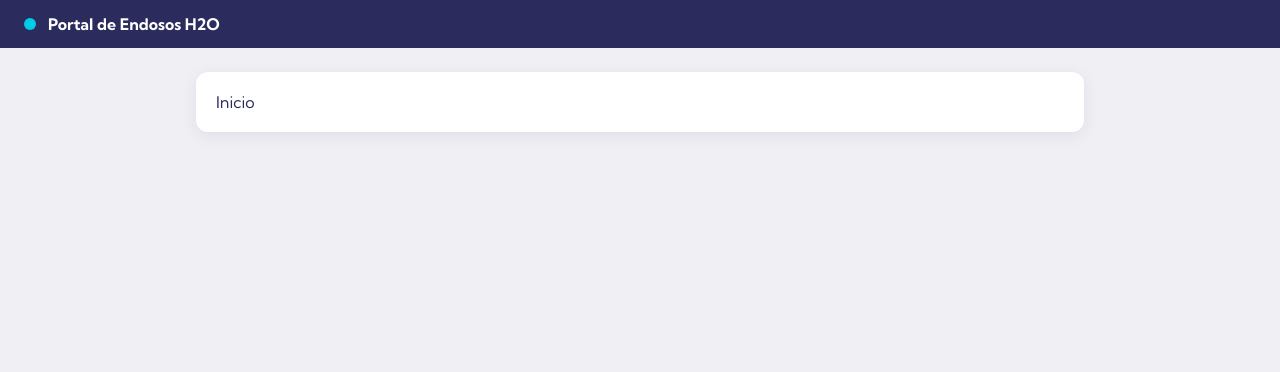
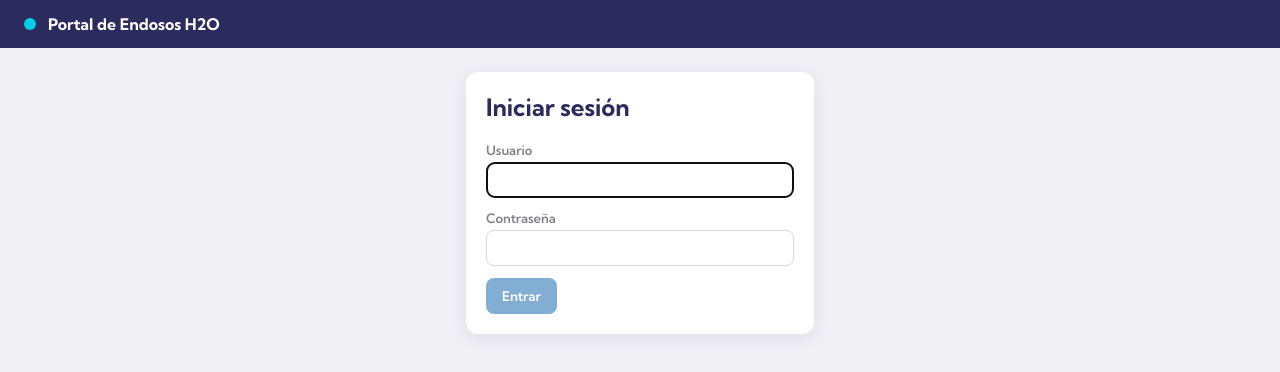
Before and after one commit to programacion-glitch/Bot_Endosos, a React (Vite) app in the folder web/ui/: page /login in a window 1280 px wide. Before the commit this address led to /. Shown: the top 372 px of the page. Built offline with nearby package versions, Linux system fonts and the light colour scheme; no server answers.

Commit message:
feat(ui): login, contexto de sesión y rutas protegidas

```diff
--- a/web/ui/src/App.tsx
+++ b/web/ui/src/App.tsx
@@ -1,21 +1,41 @@
-import { Routes, Route, Navigate } from 'react-router-dom';
+import { Routes, Route, Navigate, Link, useNavigate } from 'react-router-dom';
+import { AuthProvider, RequireAuth, useAuth } from './auth';
+import { api } from './api';
+import Login from './pages/Login';
+
+function Header() {
+  const { user, setUser } = useAuth();
+  const nav = useNavigate();
+  async function logout() { await api.logout().catch(() => {}); setUser(null); nav('/login'); }
+  return (
+    <header className="app-header">
+      <span className="dot" /> Portal de Endosos H2O
+      {user && (
+        <nav style={{ marginLeft: 'auto', display: 'flex', gap: 16, alignItems: 'center' }}>
+          <Link to="/" style={{ color: '#fff' }}>Nuevo endoso</Link>
+          <Link to="/jobs" style={{ color: '#fff' }}>Historial</Link>
+          <span style={{ opacity: 0.8 }}>{user}</span>
+          <button className="secondary" onClick={logout}>Salir</button>
+        </nav>
+      )}
+    </header>
+  );
+}
 
 function Placeholder({ title }: { title: string }) {
-  return (
-    <div className="container">
-      <div className="card">{title}</div>
-    </div>
-  );
+  return <div className="container"><div className="card">{title}</div></div>;
 }
 
 export default function App() {
   return (
-    <>
-      <header className="app-header"><span className="dot" /> Portal de Endosos H2O</header>
+    <AuthProvider>
+      <Header />
       <Routes>
-        <Route path="/" element={<Placeholder title="Inicio" />} />
+        <Route path="/login" element={<Login />} />
+        <Route path="/" element={<RequireAuth><Placeholder title="Builder (Task 10)" /></RequireAuth>} />
+        <Route path="/jobs" element={<RequireAuth><Placeholder title="Historial (Task 11)" /></RequireAuth>} />
         <Route path="*" element={<Navigate to="/" replace />} />
       </Routes>
-    </>
+    </AuthProvider>
   );
 }
--- /dev/null
+++ b/web/ui/src/auth.tsx
@@ -0,0 +1,24 @@
+import { createContext, useContext, useEffect, useState, ReactNode } from 'react';
+import { Navigate } from 'react-router-dom';
+import { api } from './api';
+
+interface AuthCtx { user: string | null; setUser: (u: string | null) => void; loading: boolean; }
+const Ctx = createContext<AuthCtx>({ user: null, setUser: () => {}, loading: true });
+
+export function AuthProvider({ children }: { children: ReactNode }) {
+  const [user, setUser] = useState<string | null>(null);
+  const [loading, setLoading] = useState(true);
+  useEffect(() => {
+    api.me().then(r => setUser(r.user)).catch(() => setUser(null)).finally(() => setLoading(false));
+  }, []);
+  return <Ctx.Provider value={{ user, setUser, loading }}>{children}</Ctx.Provider>;
+}
+
+export const useAuth = () => useContext(Ctx);
+
+export function RequireAuth({ children }: { children: ReactNode }) {
+  const { user, loading } = useAuth();
+  if (loading) return <div className="container">Cargando…</div>;
+  if (!user) return <Navigate to="/login" replace />;
+  return <>{children}</>;
+}
--- /dev/null
+++ b/web/ui/src/pages/Login.tsx
@@ -0,0 +1,49 @@
+import { useState } from 'react';
+import { useNavigate } from 'react-router-dom';
+import { api } from '../api';
+import { useAuth } from '../auth';
+
+export default function Login() {
+  const [username, setUsername] = useState('');
+  const [password, setPassword] = useState('');
+  const [error, setError] = useState('');
+  const [busy, setBusy] = useState(false);
+  const nav = useNavigate();
+  const { setUser } = useAuth();
+
+  async function submit(e: React.FormEvent) {
+    e.preventDefault();
+    setBusy(true); setError('');
+    try {
+      const r = await api.login(username, password);
+      setUser(r.user);
+      nav('/');
+    } catch (err) {
+      setError((err as Error).message || 'No se pudo iniciar sesión');
+    } finally {
+      setBusy(false);
+    }
+  }
+
+  return (
+    <div className="container" style={{ maxWidth: 380 }}>
+      <div className="card">
+        <h2 style={{ marginTop: 0 }}>Iniciar sesión</h2>
+        <form onSubmit={submit}>
+          <div className="field">
+            <label>Usuario</label>
+            <input value={username} onChange={e => setUsername(e.target.value)} autoFocus />
+          </div>
+          <div className="field">
+            <label>Contraseña</label>
+            <input type="password" value={password} onChange={e => setPassword(e.target.value)} />
+          </div>
+          {error && <p className="error">{error}</p>}
+          <button type="submit" disabled={busy || !username || !password}>
+            {busy ? 'Entrando…' : 'Entrar'}
+          </button>
+        </form>
+      </div>
+    </div>
+  );
+}
```
